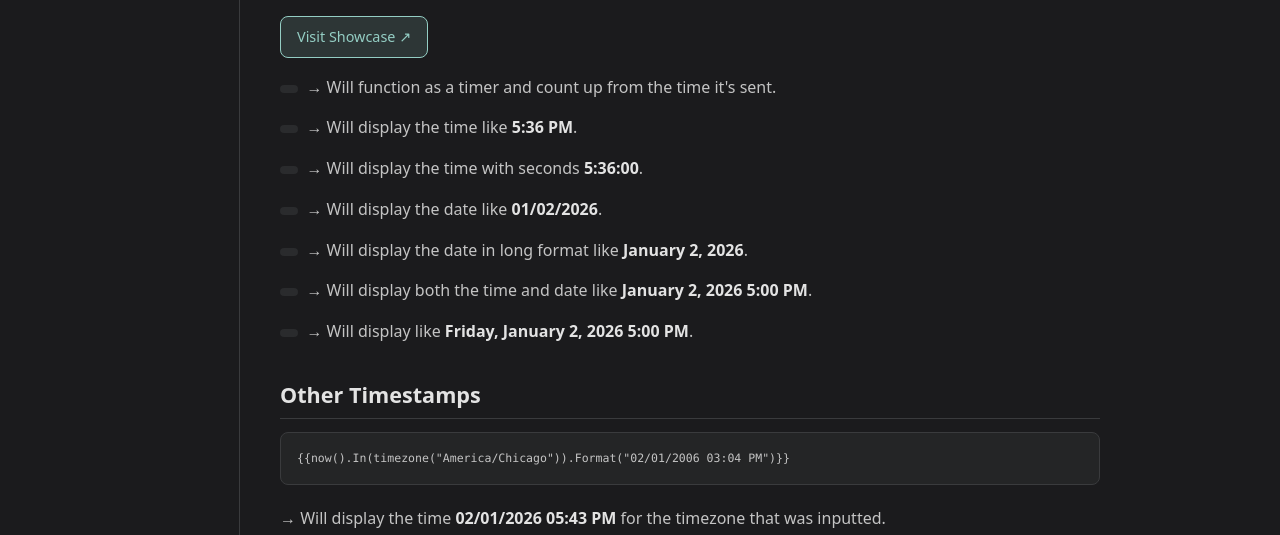
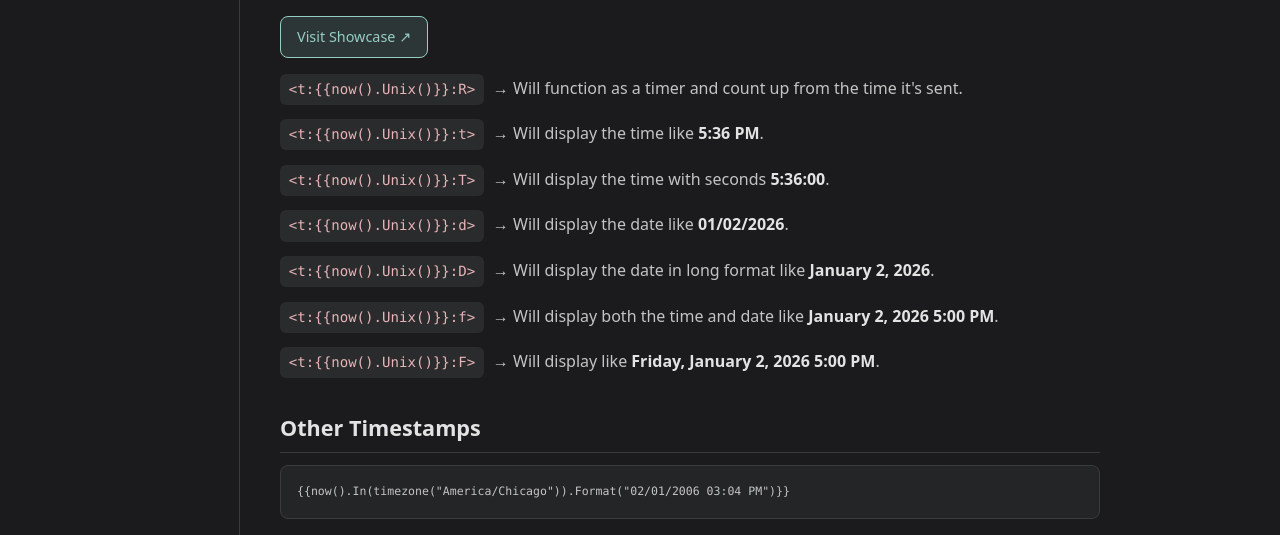
Before and after one commit to alt10fd0f/alt10fd0f.github.io, a plain HTML site: page timestamps.html in a window 1280 px wide. Shown: the part 261-796 px from the top of the page. Drawn offline with Linux system fonts and the light colour scheme.

Commit message:
Fix timestamps display using JS textContent so codes show correctly

```diff
--- a/timestamps.html
+++ b/timestamps.html
@@ -45,16 +45,16 @@ pre code{background:none;padding:0;color:var(--sec)}
 <p>I've seen quite a few people talking about how to do timestamps in kite and everything. So I'm going to list out all of the timestamps that I'm aware of here.</p>
 <a class="btn" href="https://discord.com/channels/845800518458540083/1456790343302250620" target="_blank" rel="noopener">Visit Showcase ↗</a>
 
-<div class="ts-row"><span class="ts-code"><t:{{now().Unix()}}:R></span> <span>→ Will function as a timer and count up from the time it's sent.</span></div>
-<div class="ts-row"><span class="ts-code"><t:{{now().Unix()}}:t></span> <span>→ Will display the time like <strong>5:36 PM</strong>.</span></div>
-<div class="ts-row"><span class="ts-code"><t:{{now().Unix()}}:T></span> <span>→ Will display the time with seconds <strong>5:36:00</strong>.</span></div>
-<div class="ts-row"><span class="ts-code"><t:{{now().Unix()}}:d></span> <span>→ Will display the date like <strong>01/02/2026</strong>.</span></div>
-<div class="ts-row"><span class="ts-code"><t:{{now().Unix()}}:D></span> <span>→ Will display the date in long format like <strong>January 2, 2026</strong>.</span></div>
-<div class="ts-row"><span class="ts-code"><t:{{now().Unix()}}:f></span> <span>→ Will display both the time and date like <strong>January 2, 2026 5:00 PM</strong>.</span></div>
-<div class="ts-row"><span class="ts-code"><t:{{now().Unix()}}:F></span> <span>→ Will display like <strong>Friday, January 2, 2026 5:00 PM</strong>.</span></div>
+<div class="ts-row"><span class="ts-code" data-code="R"></span> <span>→ Will function as a timer and count up from the time it's sent.</span></div>
+<div class="ts-row"><span class="ts-code" data-code="t"></span> <span>→ Will display the time like <strong>5:36 PM</strong>.</span></div>
+<div class="ts-row"><span class="ts-code" data-code="T"></span> <span>→ Will display the time with seconds <strong>5:36:00</strong>.</span></div>
+<div class="ts-row"><span class="ts-code" data-code="d"></span> <span>→ Will display the date like <strong>01/02/2026</strong>.</span></div>
+<div class="ts-row"><span class="ts-code" data-code="D"></span> <span>→ Will display the date in long format like <strong>January 2, 2026</strong>.</span></div>
+<div class="ts-row"><span class="ts-code" data-code="f"></span> <span>→ Will display both the time and date like <strong>January 2, 2026 5:00 PM</strong>.</span></div>
+<div class="ts-row"><span class="ts-code" data-code="F"></span> <span>→ Will display like <strong>Friday, January 2, 2026 5:00 PM</strong>.</span></div>
 
 <h2>Other Timestamps</h2>
-<pre><code>{{now().In(timezone("America/Chicago")).Format("02/01/2006 03:04 PM")}}</code></pre>
+<pre><code id="tz-code"></code></pre>
 <p>→ Will display the time <strong>02/01/2026 05:43 PM</strong> for the timezone that was inputted.</p>
 <p>Example timezones:</p>
 <pre><code>("America/New_York")
@@ -126,7 +126,7 @@ pre code{background:none;padding:0;color:var(--sec)}
 ("Europe/Lisbon")</code></pre>
 
 <h2>Timestamp Countdown</h2>
-<div class="ts-row"><span class="ts-code"><t:{{now().Unix() + ___}}:R></span></div>
+<div class="ts-row"><span class="ts-code" data-code="countdown"></span></div>
 <p>→ Replace the blank space with the amount of time <em>in seconds</em> to get it to count down to a time like <strong>In 3 Hours</strong>.</p>
 </main>
 </div>
@@ -134,5 +134,28 @@ pre code{background:none;padding:0;color:var(--sec)}
 This site is <b>in no way officially affiliated with Kite</b>.<br>
 Tutorials by ALT10fd0f · <a href="https://discord.gg/zXu5YWqX7c" style="color:var(--accent)">Discord</a>
 </footer>
+<script>
+(function(){
+  var L = String.fromCharCode(60);
+  var R = String.fromCharCode(62);
+  var base = L + 't:{{now().Unix()}}:';
+  var map = {
+    R: base + 'R' + R,
+    t: base + 't' + R,
+    T: base + 'T' + R,
+    d: base + 'd' + R,
+    D: base + 'D' + R,
+    f: base + 'f' + R,
+    F: base + 'F' + R,
+    countdown: L + 't:{{now().Unix() + ___}}:R' + R
+  };
+  document.querySelectorAll('.ts-code[data-code]').forEach(function(el){
+    var k = el.getAttribute('data-code');
+    if (map[k]) el.textContent = map[k];
+  });
+  var tz = document.getElementById('tz-code');
+  if (tz) tz.textContent = '{{now().In(timezone("America/Chicago")).Format("02/01/2006 03:04 PM")}}';
+})();
+</script>
 </body>
 </html>
```
